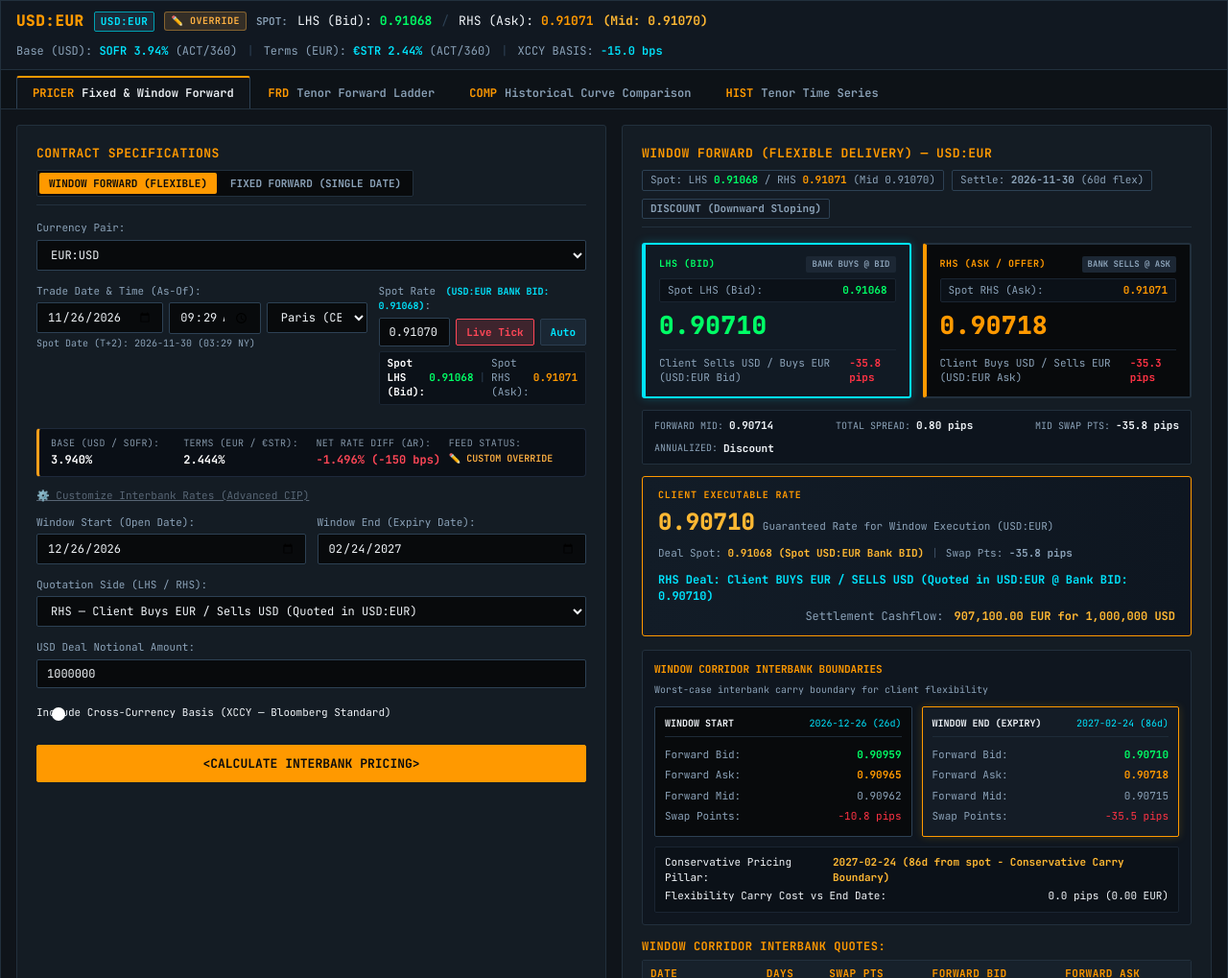
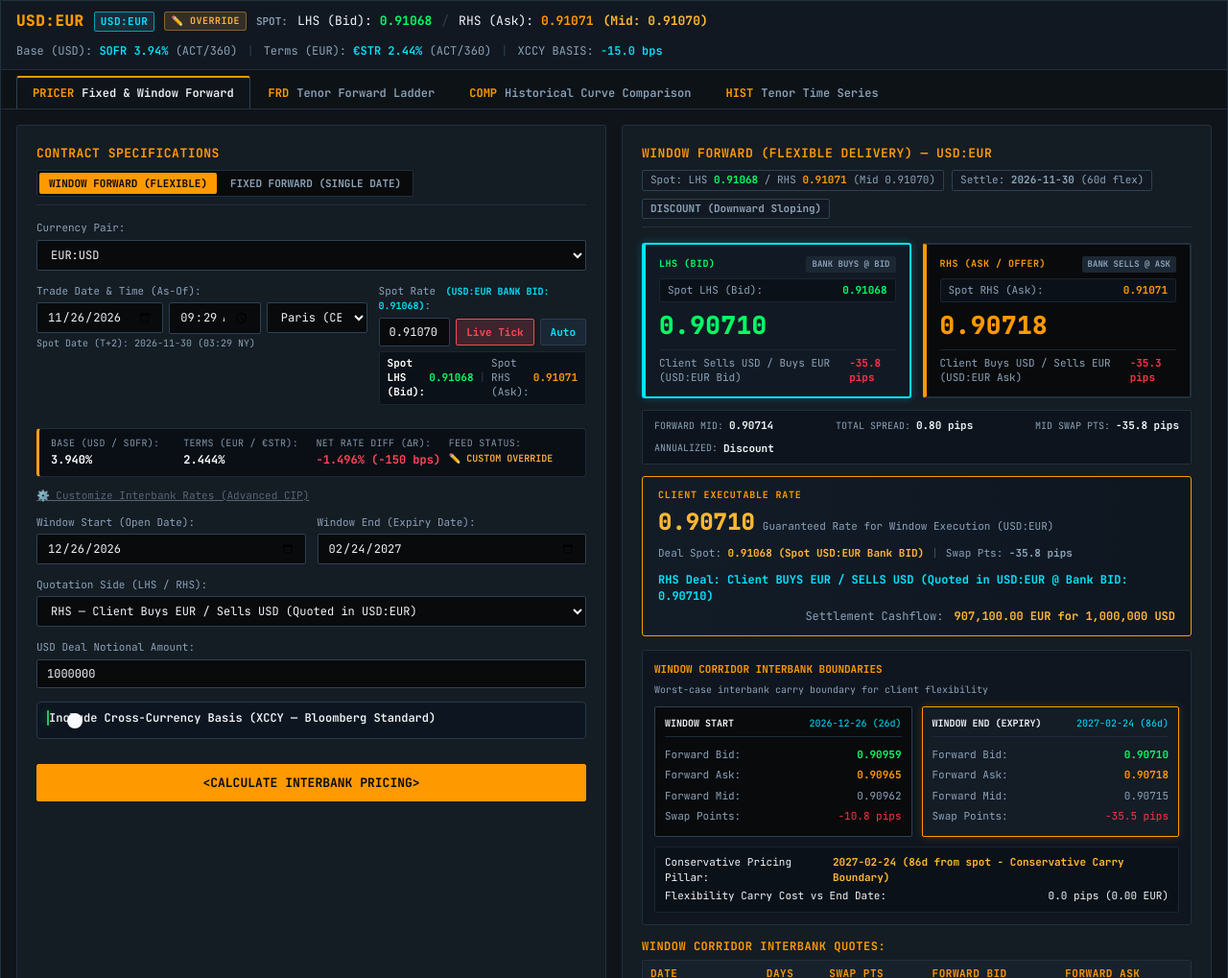
Before and after one commit to KevinRevo/FX-Forward-Pro, a website: page index.html in a window 1280 px wide. Shown: the part 81-1100 px from the top of the page at 96% size. Drawn offline with Linux system fonts and the light colour scheme; no server answers.

```diff
--- a/style.css
+++ b/style.css
@@ -552,9 +552,10 @@ body {
 .switch-label {
   display: flex;
   align-items: center;
-  gap: 8px;
+  gap: 10px;
   cursor: pointer;
   user-select: none;
+  width: 100%;
 }
 
 .switch-label input {
@@ -562,12 +563,14 @@ body {
 }
 
 .switch-custom {
-  width: 32px;
-  height: 18px;
-  background-color: #253342;
-  border-radius: 9px;
+  flex-shrink: 0;
+  width: 40px;
+  height: 22px;
+  background-color: #1e293b;
+  border: 1px solid #475569;
+  border-radius: 11px;
   position: relative;
-  transition: background-color 0.2s;
+  transition: background-color 0.2s, border-color 0.2s, box-shadow 0.2s;
 }
 
 .switch-custom::after {
@@ -575,24 +578,28 @@ body {
   position: absolute;
   top: 2px;
   left: 2px;
-  width: 14px;
-  height: 14px;
-  background-color: #fff;
+  width: 16px;
+  height: 16px;
+  background-color: #f8fafc;
   border-radius: 50%;
   transition: transform 0.2s;
+  box-shadow: 0 1px 3px rgba(0, 0, 0, 0.5);
 }
 
 .switch-label input:checked + .switch-custom {
-  background-color: var(--bbg-green-dim);
+  background-color: #16a34a;
+  border-color: #22c55e;
+  box-shadow: 0 0 8px rgba(34, 197, 94, 0.45);
 }
 
 .switch-label input:checked + .switch-custom::after {
-  transform: translateX(14px);
+  transform: translateX(18px);
 }
 
 .switch-text {
-  font-size: 11px;
-  color: var(--bbg-white);
+  font-size: 12px;
+  font-weight: 600;
+  color: #f1f5f9;
 }
 
 /* Action Buttons */
@@ -866,7 +873,13 @@ body {
 }
 
 .toggle-row {
-  margin-top: 18px;
+  margin-top: 14px;
+  padding: 8px 10px;
+  background-color: #0d1620;
+  border: 1px solid #26384a;
+  border-radius: 4px;
+  display: flex;
+  align-items: center;
 }
 
 .metrics-grid {
```
